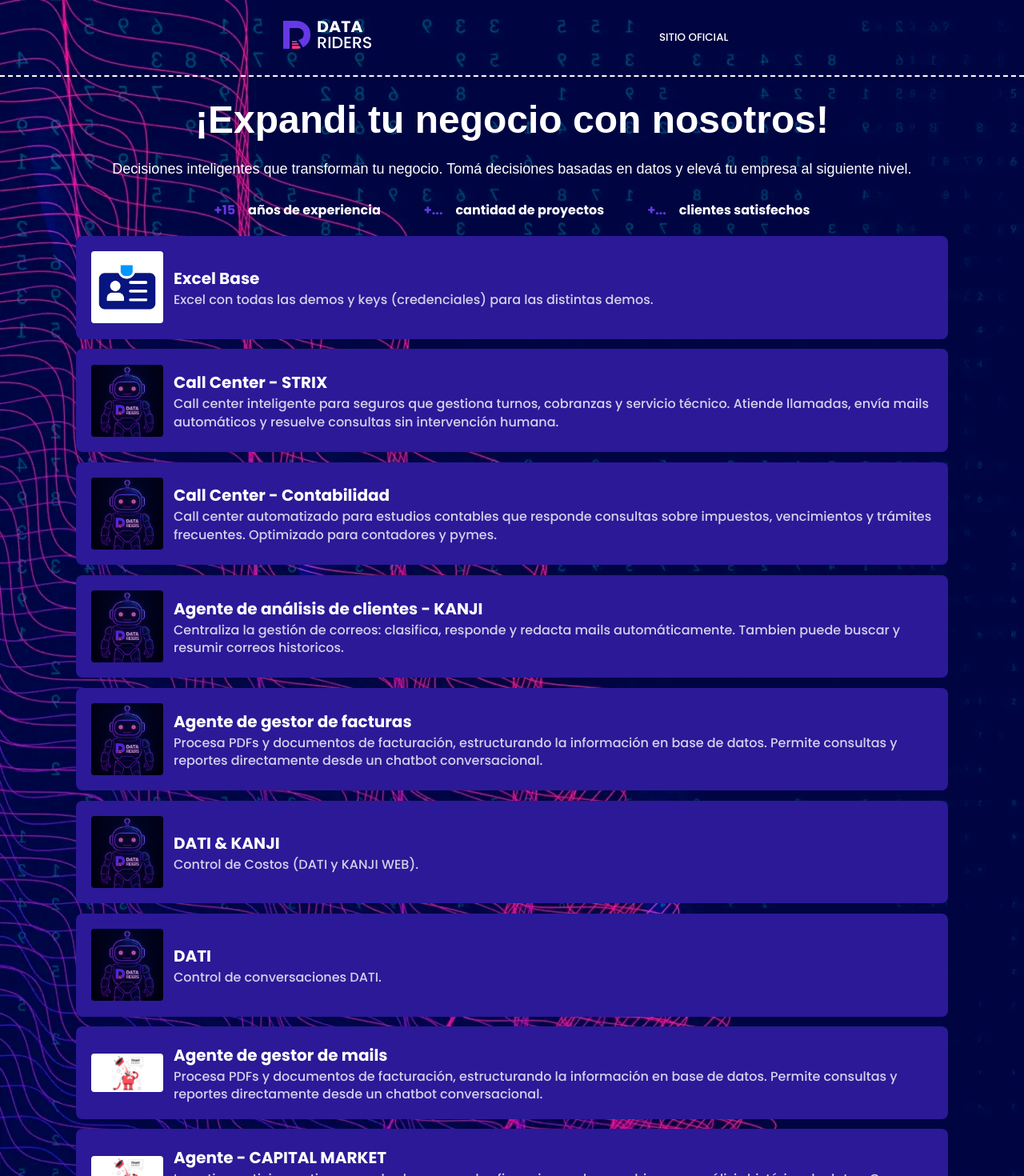
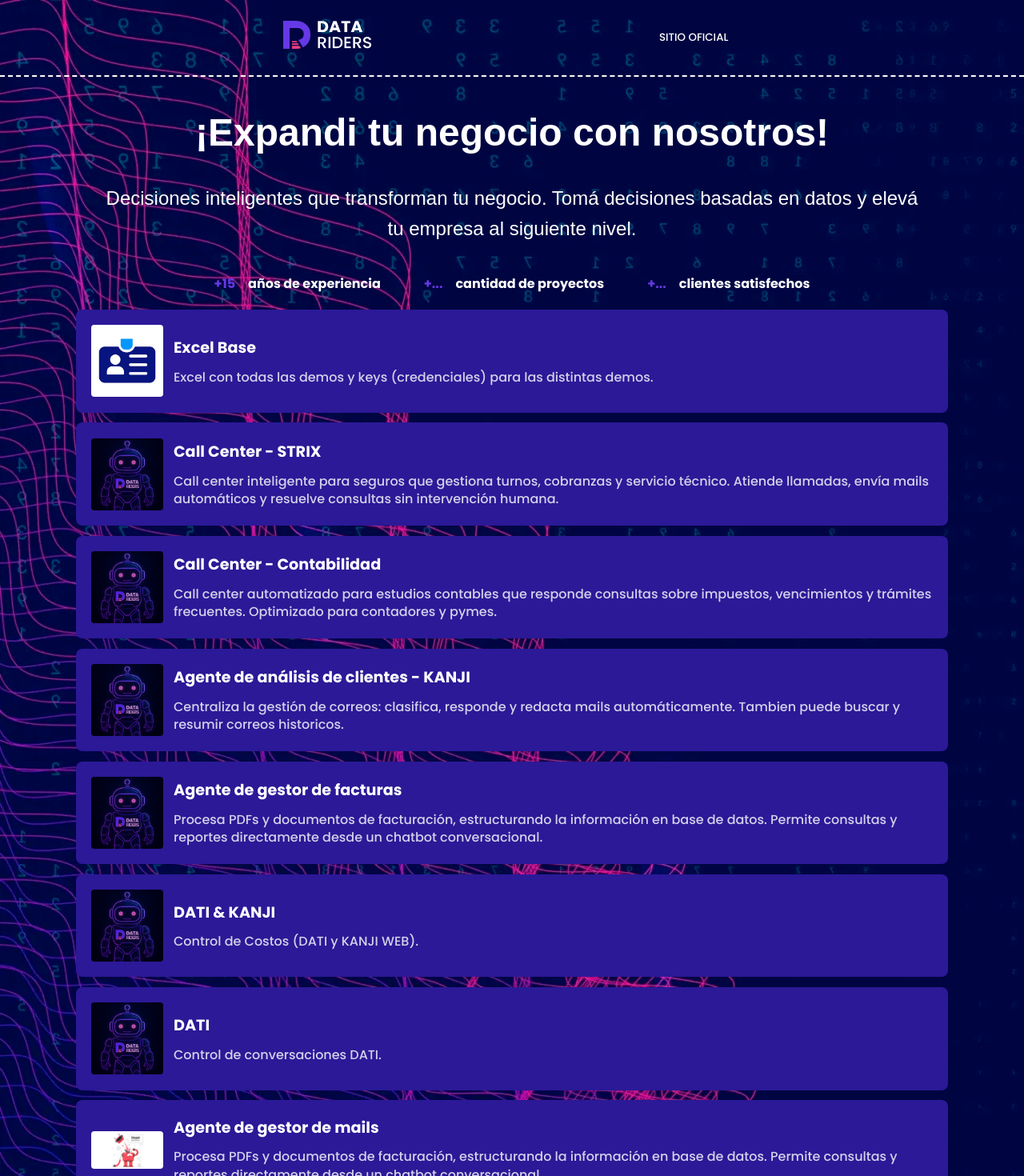
Before and after one commit to LautaroSantillan/DemoDataRiders, a React (Vite) app: page / in a window 1280 px wide. Shown: the top 1470 px of the page at 80% size. Built offline with nearby package versions, Linux system fonts and the light colour scheme.

Commit message:
Reemplazando variables -v5

```diff
--- a/src/styles/styles.css
+++ b/src/styles/styles.css
@@ -38,6 +38,12 @@
     --size-xl: 2.5em;           /* 40px */
     --size-xxl: 3em;            /* 48px */
     --max-width: 1100px;
+
+    /* Pesos de Fuente */
+    --font-regular: 300;
+    --font-medium: 500;
+    --font-bold: 700;
+    --font-xlarge: 900;
 }
 
 /* ---------------------------------- */
@@ -79,11 +85,6 @@
 /* 3. UTILIDADES (CLASES AISLADAS) */
 /* ------------------------------- */
 
-/* Pesos de Fuente */
-.font-regular { font-weight: 300; }
-.font-medium { font-weight: 500; }
-.font-bold { font-weight: 700; }
-
 .landing-container {
     max-width: var(--max-width);
     margin: 0 auto;
@@ -120,7 +121,7 @@
     grid-row: 3;
 }
 
-@media (max-width: 768px) {
+@media (max-width: 378px) {
     .navbar-container, .main-content-center, .footer-container {
         width: 90% !important;
     }
@@ -202,7 +203,7 @@
 
 .navbar-p {
     font-size: var(--size-large);
-    font-weight: 300;
+    font-weight: var(--font-regular);
 }
 
 .navbar-link {
@@ -248,30 +249,31 @@
     text-align: center;
     font-weight: bold;
     font-family: sans-serif;
-    font-size: 2rem;
-    margin-top: 0.5rem;
-    margin-bottom: 0.5rem;
+    font-size: var(--size-large);
+    margin-top: var(--size-small);
+    margin-bottom: var(--size-small);
 }
 
 @media (min-width: 768px) {
     .header-title {
-        font-size: 3rem;
+        font-size: var(--size-xxl);
     }
 }
 
 .header-description {
-    font-size: 1.125rem;
-    font-weight: 500;
+    font-size: var(--size-medium-small);
+    font-weight: var(--font-medium);
     font-family: sans-serif;
     padding-left: 20px;
     padding-right: 20px;
     text-align: center;
-    margin-top: 0;
-    margin-bottom: 1.5rem;
+    margin-top: var(--size-zero);
+    margin-bottom: var(--size-medium);
 }
 
 @media (min-width: 768px) {
     .header-description {
+        font-size: var(--size-medium);
         padding-left: 30px;
         padding-right: 30px;
     }
@@ -280,12 +282,12 @@
 .header-info-flex {
     width: 100%;
     justify-content: center;
-    gap: 1.5rem;
+    gap: var(--size-medium);
     display: grid;
     grid-template-columns: 1fr;
     align-items: center;
     padding: 0 1rem;
-    font-weight: 800;
+    font-weight: var(--font-xlarge);
 }
 
 @media (min-width: 600px) {
@@ -302,12 +304,12 @@
 
 .info-container {
     display: flex;
-    font-size: 1rem;
+    font-size: var(--size-default);
     font-family: sans-serif;
     width: 100%;
     margin-left: 0;
     margin-right: 0;
-    gap: 1rem;
+    gap: var(--size-default);
     justify-content: center;
 }
 
@@ -321,7 +323,7 @@
 
 .info-title {
     color: var(--color-blue-btn-2);
-    font-weight: bold;
+    font-weight: var(--font-xlarge);
     white-space: nowrap;
 }
 
@@ -339,7 +341,7 @@
     width: 100%;
     display: flex;
     flex-direction: column;
-    gap: 0.8rem;
+    gap: var(--size-semismall);
     padding-left: 15px;
     padding-right: 15px;
 }
@@ -364,12 +366,12 @@
 
 .link-card-box {
     width: 100%;
-    padding: 0.8rem;
-    border-radius: 0.5rem;
+    padding: var(--size-semismall);
+    border-radius: var(--size-small);
     background-color: var(--color-gradient-end);
     transition: all 0.3s ease-in-out;
     position: relative;
-    font-size: 0.95rem;
+    font-size: var(--size-default);
 }
 
 .link-card-box:hover {
@@ -389,7 +391,7 @@
 .link-card-image {
     display: none;
     width: 90px;
-    margin-right: 0.8rem;
+    margin-right: var(--size-semismall);
     border-radius: 0.25rem;
     object-fit: cover;
     height: 100%;
@@ -409,38 +411,35 @@
 
 .link-card-title {
     font-size: 1.125rem;
-    font-weight: bold;
-    color: white;
+    font-weight: var(--font-xlarge);
+    color: var(--color-white);
     overflow: hidden;
     white-space: nowrap;
     text-overflow: ellipsis;
-    margin: 0;
+    margin-bottom: 10px;
     width: 100%;
 }
 
 .link-card-description {
-    font-size: 0.9rem;
+    font-size: var(--size-default);
     color: rgba(255, 255, 255, 0.8);
-    overflow: hidden;
-    display: -webkit-box;
-    -webkit-box-orient: vertical;
-    -webkit-line-clamp: 2;
     margin: 0;
     line-height: 1.4;
+    white-space: normal;
 }
 
 @media (min-width: 768px) {
     .link-card-box {
-        padding: 1.2rem;
-        font-size: 1rem;
+        padding: var(--size-medium-small);
+        font-size: var(--size-default);
     }
 
     .link-card-title {
-        font-size: 1.25rem;
+        font-size: var(--size-medium-small);
     }
 
     .link-card-description {
-        font-size: 1rem;
+        font-size: var(--size-default);
     }
 }
 
@@ -457,12 +456,12 @@
 
 .link-btn-button {
     justify-content: flex-start;
-    gap: 0.8rem;
+    gap: var(--size-semismall);
     width: 100%;
     background-color: var(--color-dark-blue);
     border: none;
     padding: 0.8rem 1rem;
-    color: white;
+    color: var(--color-white);
     text-align: left;
     cursor: pointer;
     transition: all 0.3s ease-in-out;
@@ -478,17 +477,17 @@
 
 .link-btn-icon {
     font-size: 18px;
-    color: white;
+    color: var(--color-white);
     line-height: 1;
 }
 
 .link-btn-text {
-    font-size: 1rem;
+    font-size: var(--size-default);
     line-height: 1;
 }
 
 /* ------------------- */
-/* 4.8. Footer */
+/* 4.8. Footer         */
 /* ------------------- */
 
 .footer-container {
@@ -505,8 +504,8 @@
 .footer-content {
     display: flex;
     align-items: center;
-    gap: 0.5rem;
-    margin: 0.8rem;
+    gap: var(--size-small);
+    margin: var(--size-semismall);
 }
 
 .footer-logo {
@@ -516,7 +515,7 @@
 }
 
 .footer-text {
-    margin: 0;
-    font-size: 0.9rem;
-    color: white;
+    margin: var(--size-zero);
+    font-size: var(--size-default);
+    color: var(--color-white);
 }
```
Also changed, not shown: 1 other file (tests, documents, lock files or other folders).
